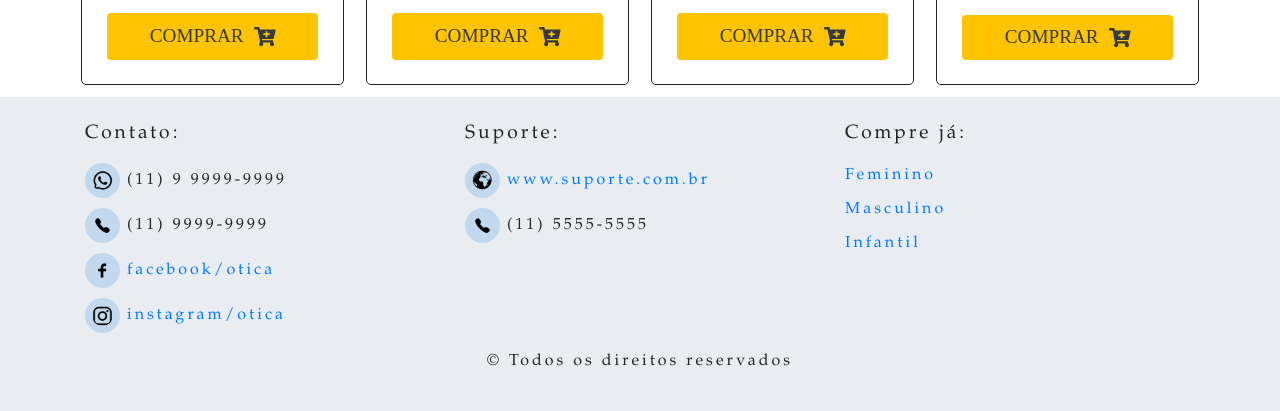
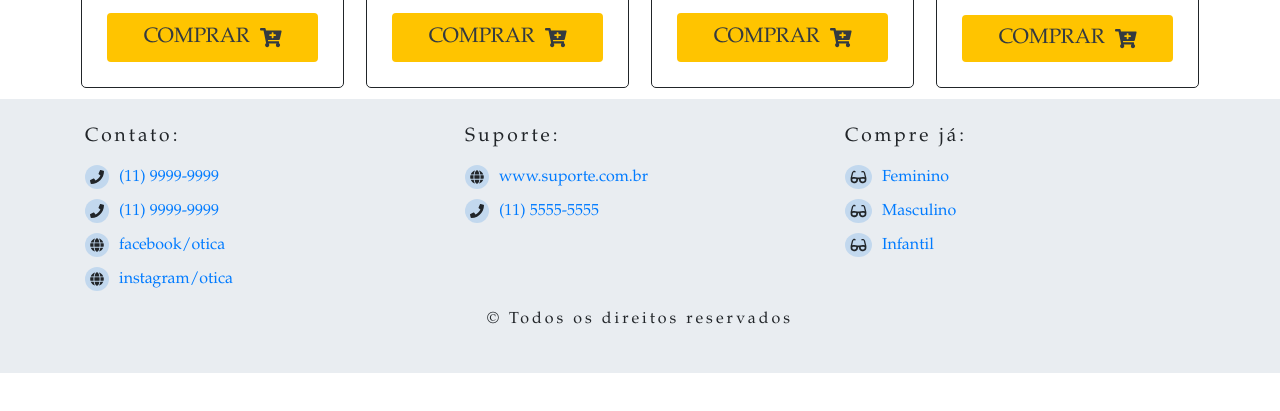
Before and after one commit to mariana-santos/Projeto, a plain HTML site: page index.html in a window 1280 px wide. Shown: the part 1311-1722 px from the top of the page. After the commit the page ends 1684 px from the top, so only its background shows below. Drawn offline with Linux system fonts and the light colour scheme; files that its build step writes are made by us from their sources.

Commit message:
:art: Icons reformulados no rodape

```diff
--- a/css/style.css
+++ b/css/style.css
@@ -17,14 +17,17 @@ a:hover{
 }
 .icon{
     background-color: rgb(194, 216, 238);
-    padding: 7px;
-    width: 35px;
+    padding: 5px;
+    font-size: 1.5rem;
     border-radius: 50%;
 }
 .lirod{
     list-style: none;
     margin-bottom: 10px;
+    display: flex;
+    letter-spacing: normal;
 }
+
 .ulrod{
     padding: 0;
     justify-content: center;
@@ -34,6 +37,7 @@ a:hover{
 .arod{
     text-align: center;
     text-decoration: none;
+    margin-left: 10px;
 }
 
 footer{
@@ -198,7 +202,7 @@ input[type="radio"]:checked::before {
     align-items: center;
     margin: 1%;
     width: 100%;
-    font-size: 1.2rem;
+    font-size: 1.3rem;
     text-transform: uppercase;
     display: flex;
     justify-content: center;
@@ -206,7 +210,6 @@ input[type="radio"]:checked::before {
     background: rgb(255, 196, 0);
     box-sizing: border-box;
     border: solid 2px rgb(255, 196, 0);
-    font-family: 'sans-serif';
 }
 .btn:hover{
     background: none;
--- a/index.html
+++ b/index.html
@@ -201,21 +201,21 @@
                 <ul class="ulrod">
 
                     <li class="lirod">
-                        <img class="icon" src="img/whatsapp.png">
-                        (11) 9 9999-9999
+                      <i class="fas fa-phone icon"></i>
+                      <a class="arod" href="#">(11) 9999-9999</a>
                     </li>
 
                     <li class="lirod">
-                        <img class="icon" src="img/telephone-black.png">
-                        (11) 9999-9999
+                      <i class="fas fa-phone icon"></i>
+                      <a class="arod" href="#">(11) 9999-9999</a>
                     </li>
                     <li class="lirod">
-                        <img class="icon" src="img/facebook.png">
-                        <a href="https://www.facebook.com/">facebook/otica</a>
+                      <i class="fas fa-globe icon"></i>
+                        <a class="arod" href="https://www.facebook.com/">facebook/otica</a>
                     </li>
                     <li class="lirod">
-                        <img class="icon" src="img/insta.png">
-                        <a href="https://www.instagram.com">instagram/otica</a>
+                      <i class="fas fa-globe icon"></i>
+                        <a class="arod" href="https://www.instagram.com">instagram/otica</a>
                     </li>
                 </ul>
               </div>
@@ -223,25 +223,28 @@
                 <h1 class="h1rod">Suporte:</h1>
                 <ul class="ulrod">
                     <li class="lirod">
-                        <img class="icon" src="img/world.png">
-                        <a href="#">www.suporte.com.br</a>
+                        <i class="fas fa-globe icon"></i>
+                        <a href="#" class="arod">www.suporte.com.br</a>
                     </li>
                     <li class="lirod">
-                        <img class="icon" src="img/telephone-black.png">
-                        (11) 5555-5555
+                        <i class="fas fa-phone icon"></i>
+                        <a class="arod" href="#">(11) 5555-5555</a>
                     </li>
                 </ul>
               </div>
               <div class="col-sm col-rodape">
                 <h1 class="h1rod">Compre já: </h1>
                 <li class="lirod">
-                <a class="arod" href="#">Feminino</a>
+                  <i class="fas fa-glasses icon"></i>
+                  <a class="arod" href="#">Feminino</a>
                 </li>
                 <li class="lirod">
-                <a class="arod" href="#">Masculino</a>
+                  <i class="fas fa-glasses icon"></i>
+                  <a class="arod" href="#">Masculino</a>
                 </li>
                 <li class="lirod">
-                    <a class="arod" href="#">Infantil</a>
+                  <i class="fas fa-glasses icon"></i>
+                  <a class="arod" href="#">Infantil</a>
                 </li>
               </div>
             </div>
```
